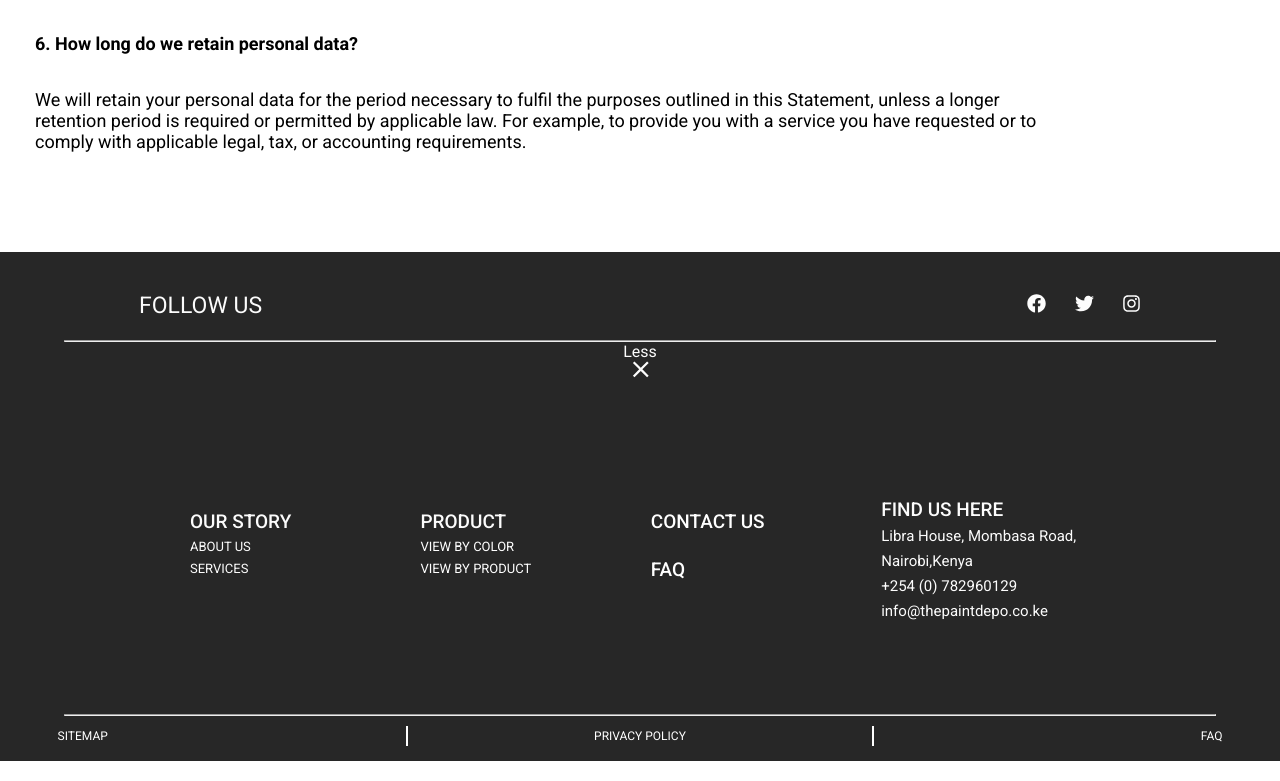
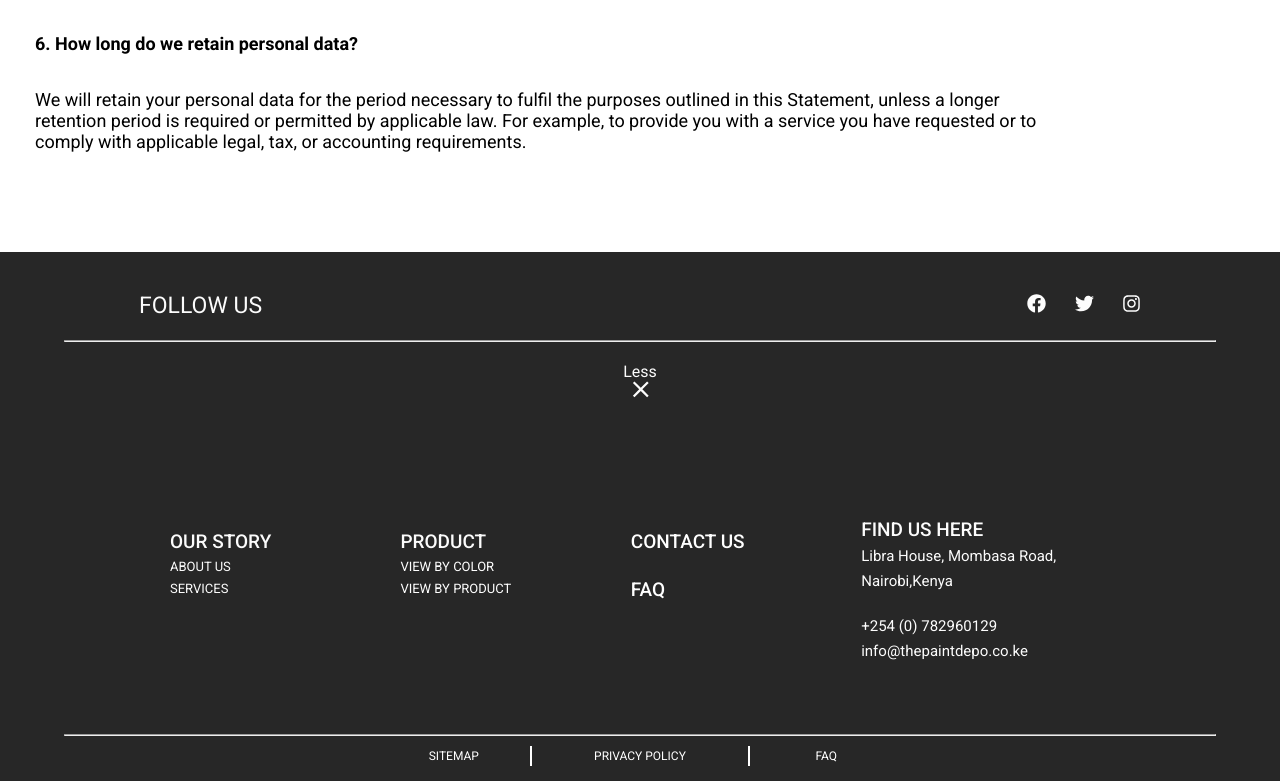
Before and after one commit to joshbaz/paintDepo, a React (Create React App) app: page /policy in a window 1280 px wide. Shown: the part 1389-2170 px from the top of the page. Built offline with nearby package versions, Linux system fonts and the light colour scheme.

Commit message:
product&footer

```diff
--- a/src/components/footer/footerStyle.js
+++ b/src/components/footer/footerStyle.js
@@ -91,11 +91,11 @@ export const ContentWrapper = styled.div`
     height: 322px;
     width: 90%;
     margin: auto;
-    margin-left: 190px;
+    margin-left: 170px;
     display: ${({ detailCheck }) => (detailCheck ? "none" : "grid")};
   }
 
-  @media all and (max-width: 480px) {
+  @media all and (max-width: 767px) {
     display: ${({ detailCheck }) => (detailCheck ? "none" : "block")};
   }
 `;
@@ -303,6 +303,7 @@ export const Location = styled.h3`
   }
   @media all and (min-width: 768px) {
     font-size: 15px;
+    margin-bottom:20px;
   }
   @media all and (min-width: 322px) {
     font-size: 15px;
@@ -340,15 +341,19 @@ export const EmailDetails = styled.h3`
 `;
 
 export const MoreWrapperWeb = styled.div`
-display:none;
-@media all and (min-width:768px){
-  display:block;
-}
-`
+  display: none;
+  @media all and (min-width: 768px) {
+    display: block;
+
+    position:relative;
+   margin-top:20px;
+  }
+`;
 export const MoreWrapper = styled.div`
   display: none;
   @media all and (max-width: 767px) {
-  display: block;
+    display: block;
+    margin-top: 20px;
   }
   @media all and (max-width: 480px) {
     display: block;
@@ -368,6 +373,9 @@ export const LinkWrapper = styled.div`
   height: 35px;
   margin: auto;
   background: #272727;
+  @media all and (min-width:768px){
+    width: 41%;
+  }
 `;
 export const LinkItems = styled.div`
   display: flex;
@@ -380,7 +388,10 @@ export const LinkItem1 = styled(Link)`
   text-align: left;
   width: 30vw;
   text-decoration: none;
-  color:white;
+  color: white;
+  @media all and (min-width: 768px) {
+    text-align: center;
+  }
 `;
 export const LinkItem2 = styled(Link)`
   text-align: center;
@@ -391,12 +402,18 @@ export const LinkItem2 = styled(Link)`
   padding-right: 12px;
   text-decoration: none;
   color: white;
+  @media all and (min-width: 768px) {
+    text-align: center;
+  }
 `;
 export const LinkItem3 = styled(Link)`
   text-decoration: none;
   text-align: right;
   width: 30vw;
   color: white;
+  @media all and (min-width: 768px) {
+    text-align: center;
+  }
 `;
 export const LinkItem = styled(Link)``;
 export const SiteItem = styled.h3`
--- a/src/components/product/productStyle.js
+++ b/src/components/product/productStyle.js
@@ -8,13 +8,14 @@ height: 100%;
 
 `;
 export const ProductContainer = styled.div`
-width:100vw;
+width:100%;
 height: 100%;
+
+
 `;
 
 export const ProductHeadSection = styled.div`
-
-width: 100%;
+  width: 100%;
   background: rgba(50, 186, 0, 0.3);
   height: 252px;
 `;
@@ -26,12 +27,24 @@ export const ProductHeadTitle = styled.h1`
   text-align: center;
   position: relative;
   top: 152px;
+  @media all and (min-width: 768px){
+    top:110px;
+    text-align:left;
+left: 10vw;
+  }
 `;
 
 export const ProductContentContainer = styled.div`
   text-align: center;
   height: 100%;
   width: 100%;
+  @media all and (min-width: 768px){
+    background-color: #fcfcfc;
+    width: 80%;
+    margin:auto;
+    position:relative;
+    top: -130px;
+  }
 `;
 
 export const ProductTitle = styled.h1`
```
Also changed, not shown: 1 other file (tests, documents, lock files or other folders).
